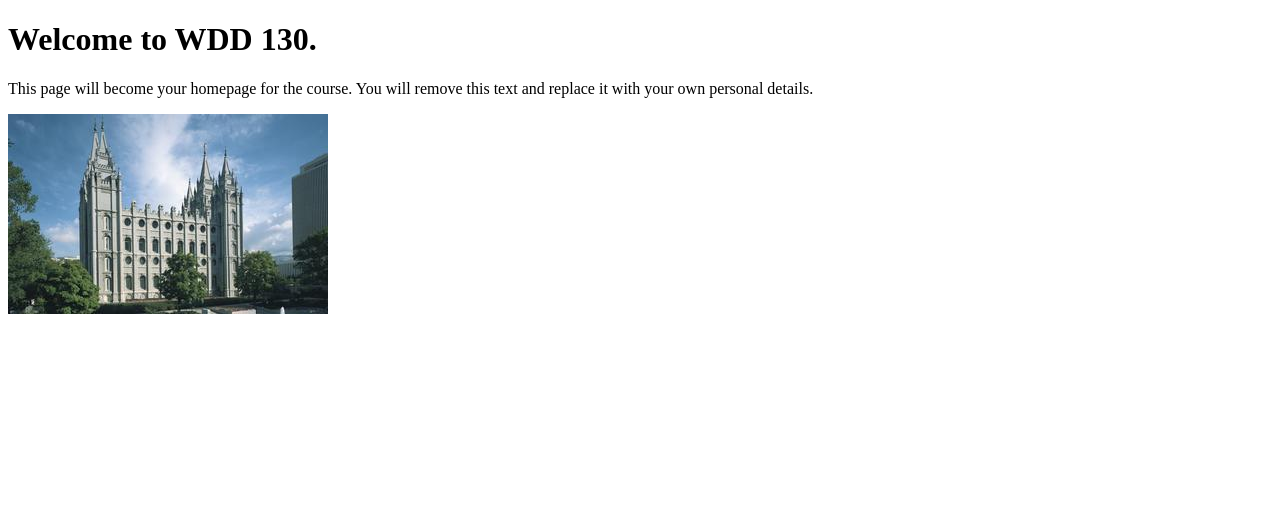
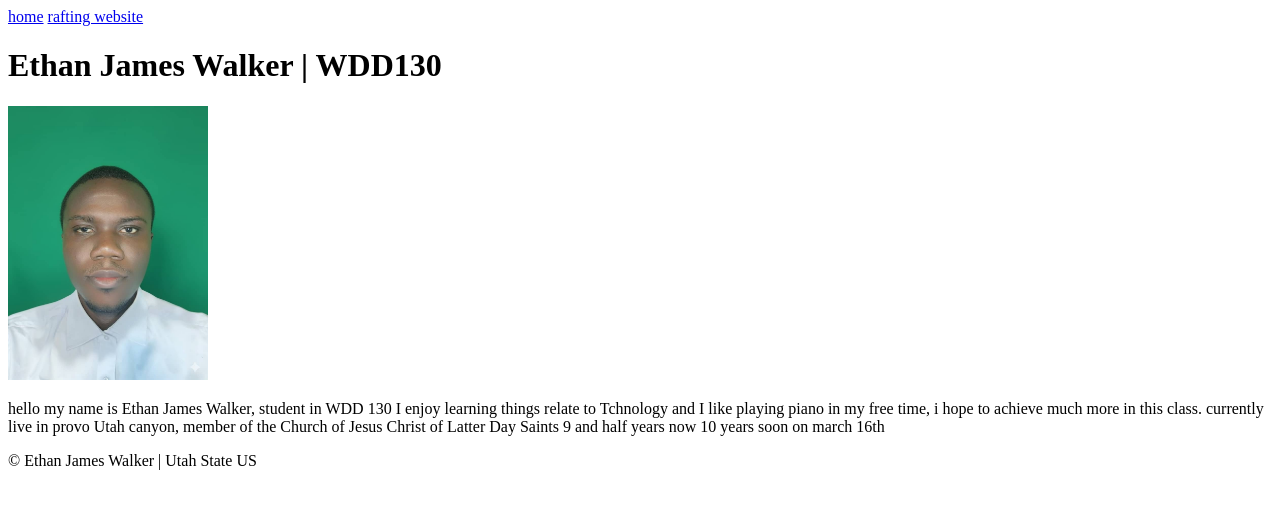
Before and after one commit to Ethanjames41/wdd130, a plain HTML site: page index.html in a window 1280 px wide. Drawn offline with Linux system fonts and the light colour scheme.

Commit message:
first commit

```diff
--- a/index.html
+++ b/index.html
@@ -1,18 +1,33 @@
 <!DOCTYPE html>
-<html lang="en">
+<html lang="en-us">
 
 <head>
     <meta charset="UTF-8">
     <meta name="viewport" content="width=device-width, initial-scale=1.0">
-    <title>WDD 130 | Personal Homepage</title>
+    <title>Ethan James Walker</title>
 </head>
 
 <body>
-    <h1>Welcome to WDD 130.</h1>
-    <p>This page will become your homepage for the course. You will remove this text and replace it with your own
-        personal details.</p>
+    <header>
+        <nav>
+            <a href="#">home</a>
+            <a href="wwr/">rafting website</a>
+        </nav>
+    </header>
 
-    <img src="images/salt-lake-temple.jpg" alt="The Salt Lake Temple.">
+    <main>
+        <h1>Ethan James Walker | WDD130</h1>
+        <img src="images/profile.jpg" alt="Ethan James Walker profile image" width="200px">
+        <p>hello my name is Ethan James Walker, student in WDD 130 I enjoy learning things relate to Tchnology
+            and I like playing piano in my free time, i hope to achieve much more in this class.
+            currently live in provo Utah canyon, member of the Church of Jesus Christ of Latter Day Saints
+            9 and half years now 10 years soon on march 16th
+        </p>
+    </main>
+
+    <footer>
+        <p>&copy; Ethan James Walker | Utah State US</p>
+    </footer>
 </body>
 
 </html>
```
Also changed, not shown: images/profile.jpg (added).
